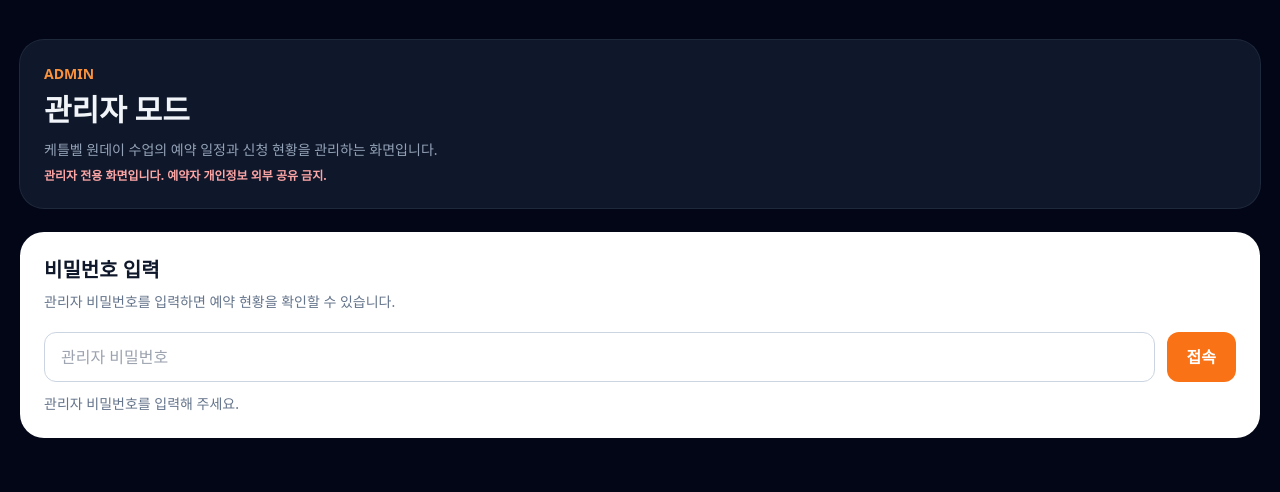
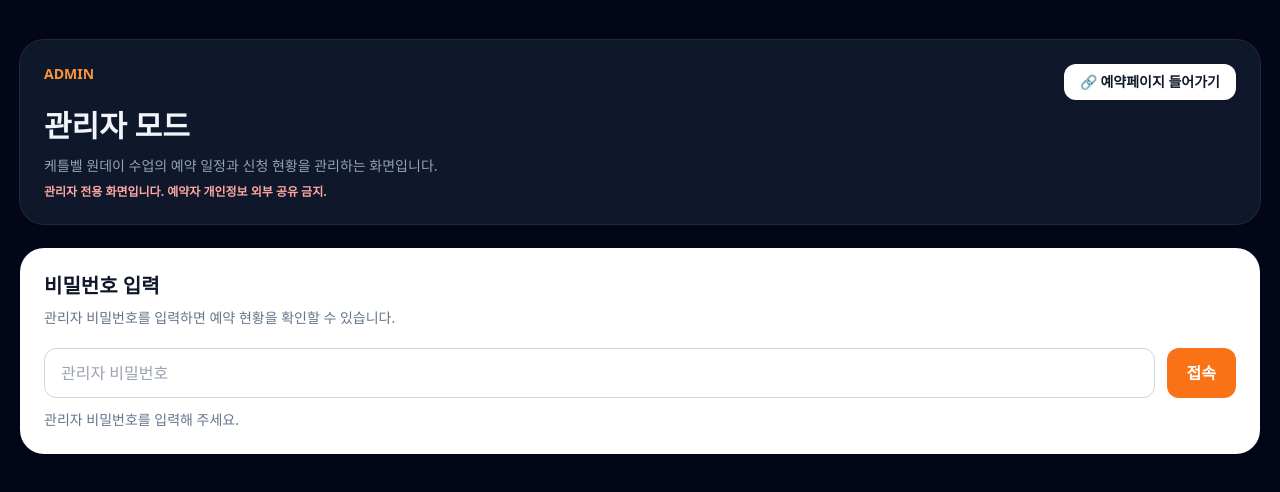
Before and after one commit to baekstrong/productdetailpage, a plain HTML site: page admin.html in a window 1280 px wide. Drawn offline with nearby package versions, Linux system fonts and the light colour scheme.

Commit message:
관리자 화면 상단에 '예약페이지 들어가기' 버튼 추가(새 탭)
Co-Authored-By: Claude Opus 5.5 <noreply@anthropic.com>

```diff
--- a/admin.html
+++ b/admin.html
@@ -11,7 +11,11 @@
 <body class="bg-slate-950 text-slate-100">
   <main class="mx-auto max-w-7xl px-5 py-10">
     <section class="rounded-3xl bg-slate-900 p-6 ring-1 ring-slate-800">
-      <p class="text-sm font-bold text-orange-400">ADMIN</p>
+      <div class="flex items-start justify-between gap-3">
+        <p class="text-sm font-bold text-orange-400">ADMIN</p>
+        <!-- 새 탭으로 열어 관리자 로그인 상태(비밀번호)를 유지한다 -->
+        <a href="index.html" target="_blank" rel="noopener" class="shrink-0 rounded-xl bg-white px-4 py-2 text-sm font-bold text-slate-900 hover:bg-slate-200">🔗 예약페이지 들어가기</a>
+      </div>
       <h1 class="mt-2 text-3xl font-extrabold">관리자 모드</h1>
       <p class="mt-3 text-sm text-slate-400">케틀벨 원데이 수업의 예약 일정과 신청 현황을 관리하는 화면입니다.</p>
       <p class="mt-2 text-xs font-bold text-red-300">관리자 전용 화면입니다. 예약자 개인정보 외부 공유 금지.</p>
```
Also changed, not shown: 1 other file.
